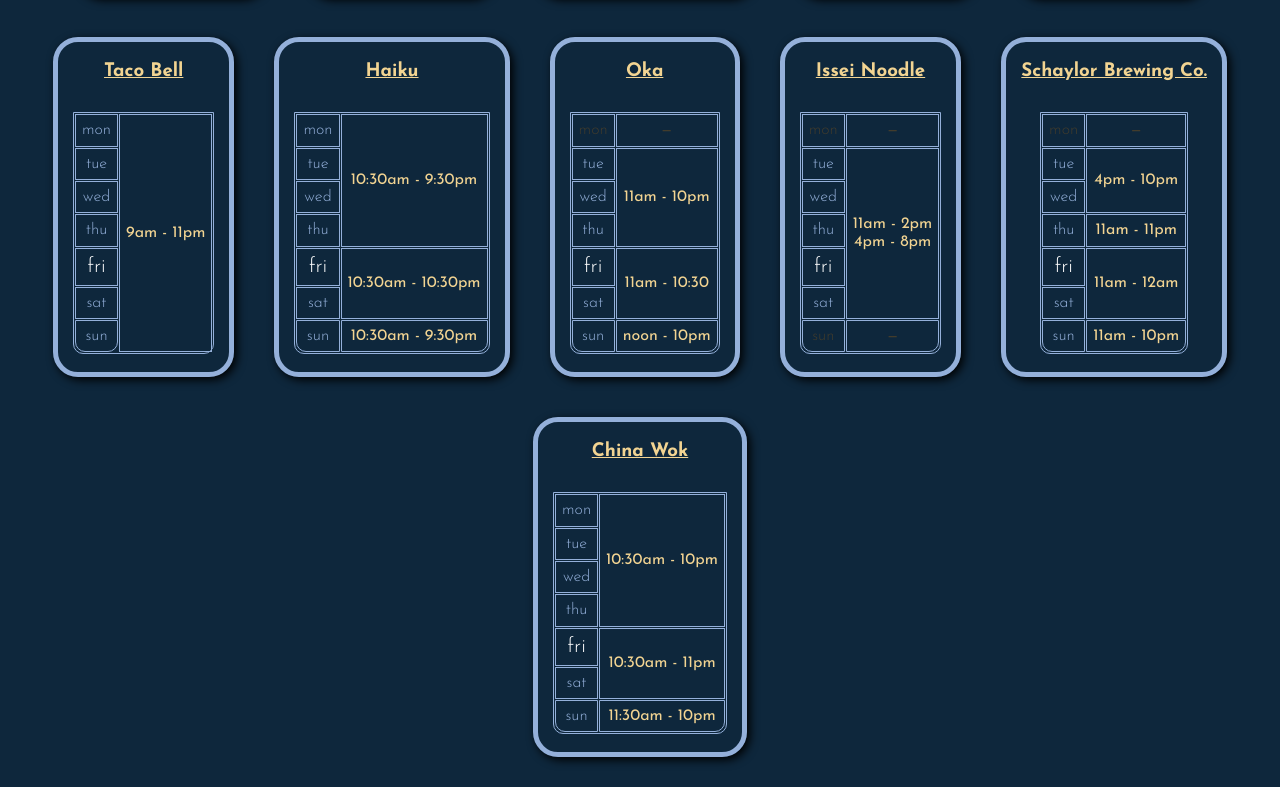
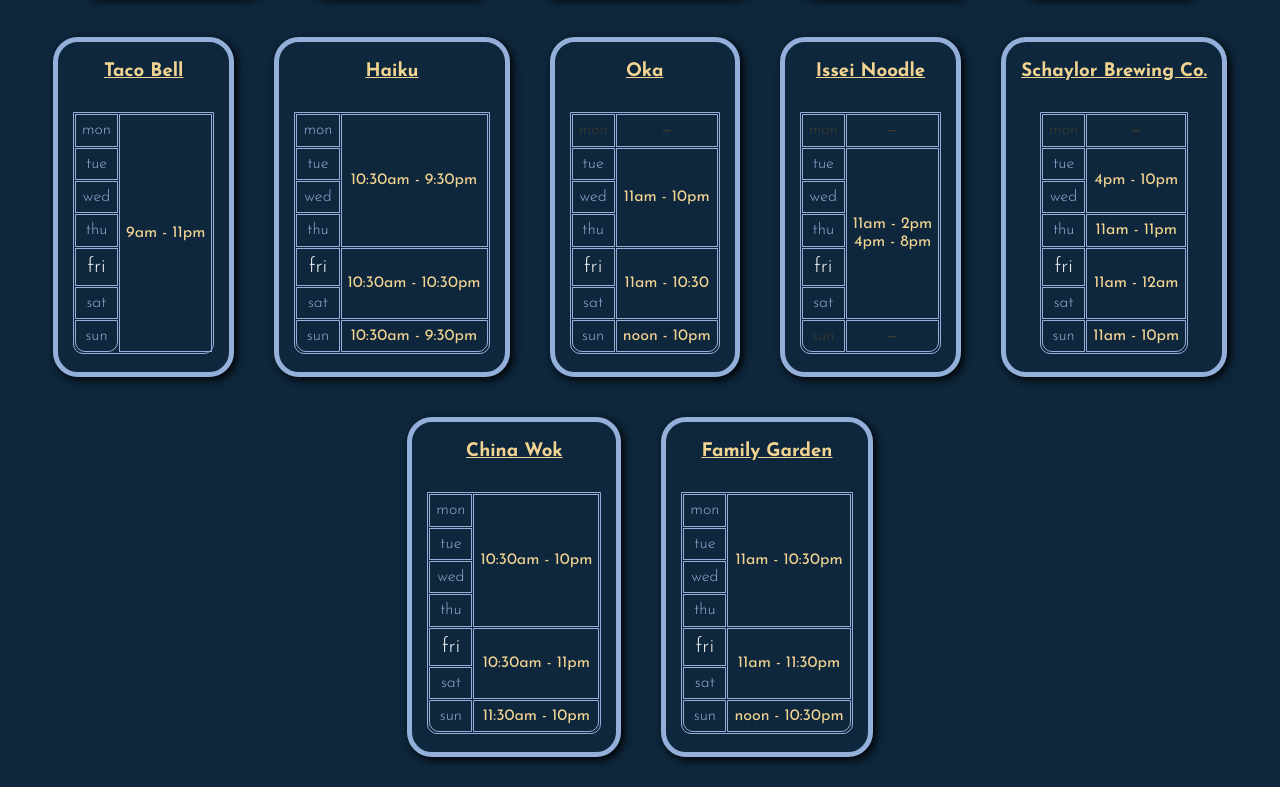
Before and after one commit to kiefer-dev/ReadingRestaurants, a plain HTML site: page index.html in a window 1280 px wide. Shown: the part 692-1479 px from the top of the page. Drawn offline with Linux system fonts and the light colour scheme.

Commit message:
add Family Garden to list of restaurants

```diff
--- a/index.html
+++ b/index.html
@@ -51,6 +51,14 @@
 					<option value="issei">Issei</option>
 					<option value="schaylor">Schaylor Brewing Co.</option>
 					<option value="chinawok">China Wok</option>
+					<option value="familygarden">Family Garden</option>
+				</select>
+			</div>
+			<div>
+				<label for="categorySelect">View Specific Category: </label>
+				<select name="categorySelect" id="categorySelectDropdown">
+					<option value="asian">Asian</option>
+					<option value="beer">Beer</option>
 				</select>
 			</div>
 
@@ -409,6 +417,37 @@
 				</table>
 			</div>
 		</a>
+		<a id="familygarden" href="https://www.familygardenreading.com/menu.aspx" target="_blank">
+			<div class="restaurantTile">
+				<h3>Family Garden</h3>
+				<table>
+					<tr>
+						<td class="mon">mon</td>
+						<td rowspan="4">11am - 10:30pm</td>
+					</tr>
+					<tr>
+						<td class="tue">tue</td>
+					</tr>
+					<tr>
+						<td class="wed">wed</td>
+					</tr>
+					<tr>
+						<td class="thu">thu</td>
+					</tr>
+					<tr>
+						<td class="fri">fri</td>
+						<td rowspan="2">11am - 11:30pm</td>
+					</tr>
+					<tr>
+						<td class="sat">sat</td>
+					</tr>
+					<tr>
+						<td class="sun">sun</td>
+						<td>noon - 10:30pm</td>
+					</tr>
+				</table>
+			</div>
+		</a>
 	</section>
 
 
```
